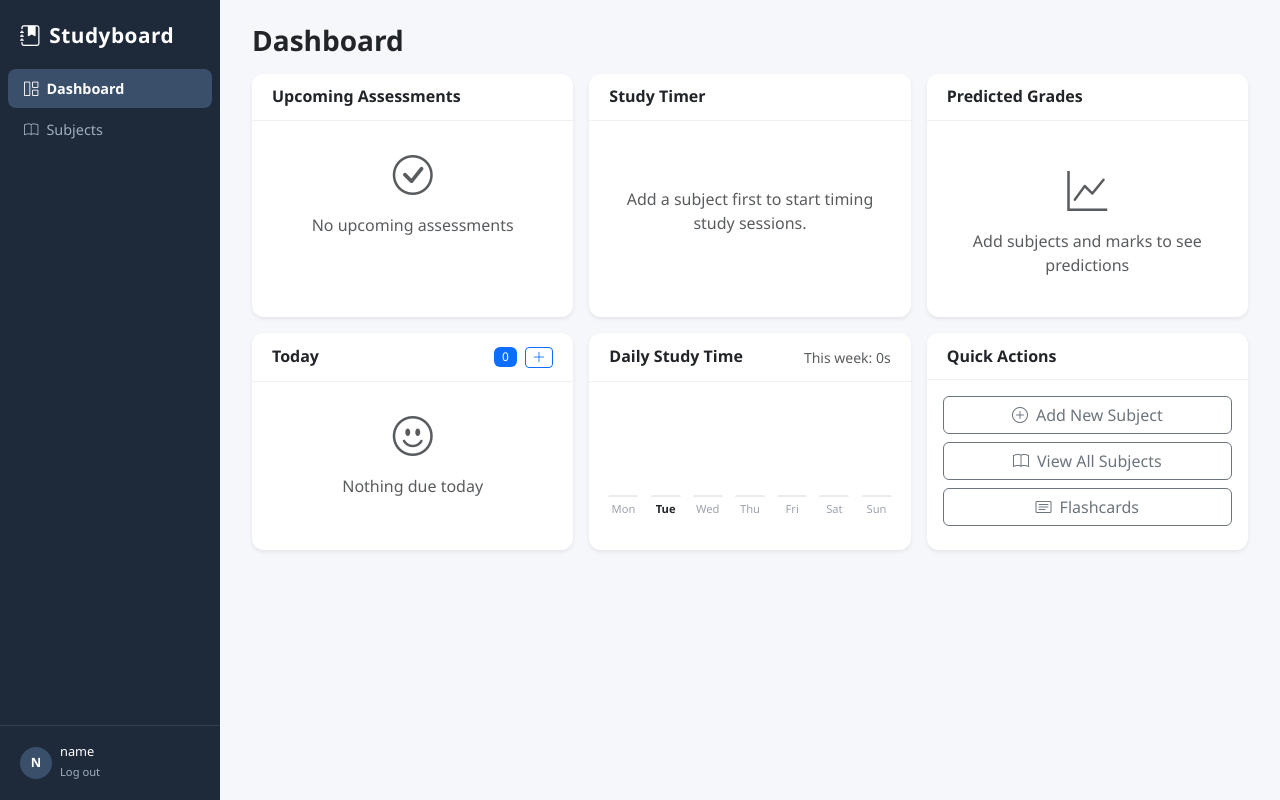
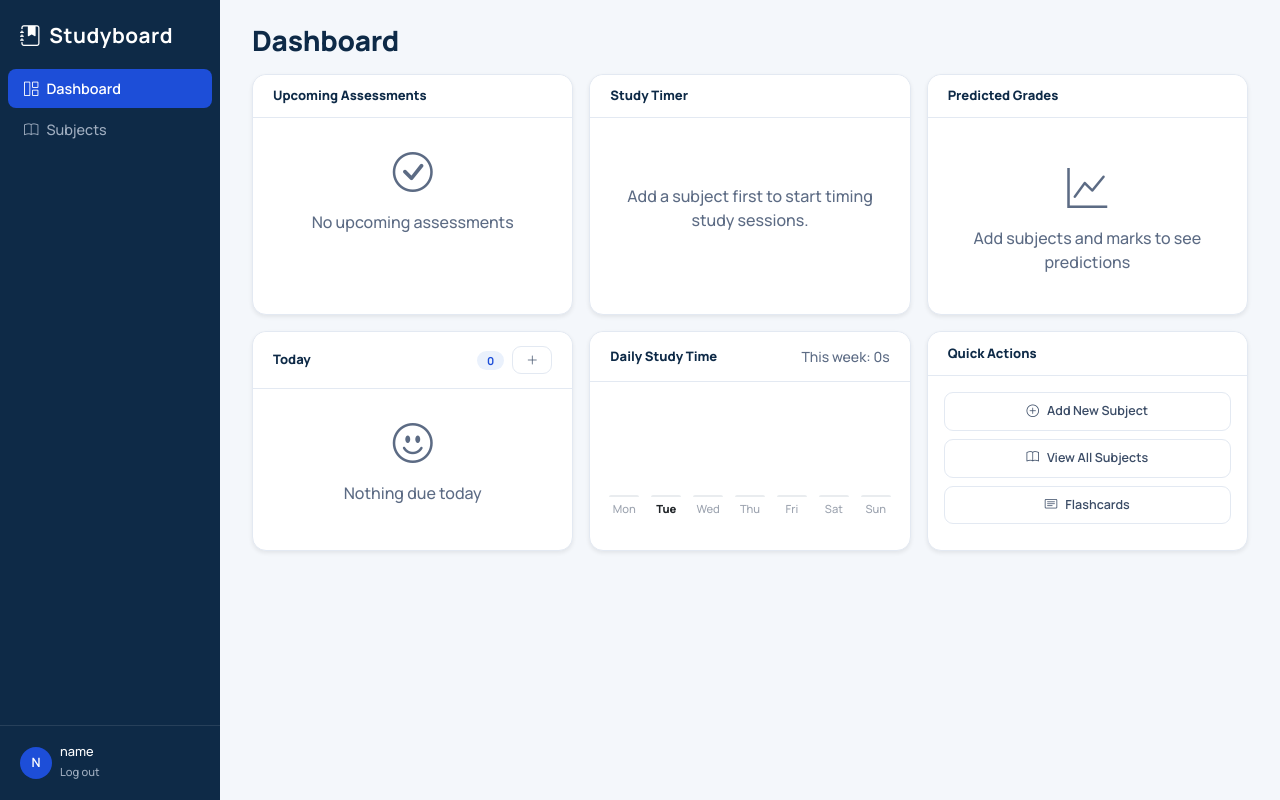
Before and after one commit to JamesKings480/StudyBoard, a Flask app: page /dashboard in a window 1280 px wide. Run offline with Flask 3, Linux system fonts and the light colour scheme; the visitor is signed in with stand-in values (Sample User, id 1); data that the repository does not hold is empty; some libraries are stand-ins or nearby versions.

Commit message:
Update style.css

```diff
--- a/static/css/style.css
+++ b/static/css/style.css
@@ -1,17 +1,57 @@
+@import url('https://fonts.googleapis.com/css2?family=Manrope:wght@400;500;600;700;800&display=swap');
+
 :root {
-    --sb-primary: #4A90D9;
-    --sb-bg: #f5f7fa;
-    --sb-sidebar: #1e2a3a;
-    --sb-sidebar-hover: #2a3a4e;
-    --sb-sidebar-active: #3a4f6a;
-    --sb-purple: #6366f1;
-    --sb-purple-hover: #5558e6;
+    --sb-ink: #0E2A47;
+    --sb-primary: #1D4ED8;
+    --sb-primary-hover: #1740B8;
+    --sb-tint: #EAF1FC;
+    --sb-bg: #F4F7FB;
+    --sb-border: #E3E9F2;
+    --sb-muted: #5C6B84;
+    --sb-muted-soft: #8595AC;
+    --sb-body: #3B4C66;
+    --sb-subtle: #F8FAFD;
+    --sb-success: #16A34A;
+    --sb-success-tint: #E8F7EE;
+    --sb-success-text: #15803D;
+    --sb-danger: #DC2626;
+    --sb-danger-tint: #FCEDEC;
+    --sb-danger-border: #F3D2D0;
+    --sb-danger-text: #B91C1C;
+    --sb-warning-tint: #FEF4E6;
+    --sb-warning-text: #B45309;
+    --sb-radius-card: 14px;
+    --sb-radius-control: 9px;
+    --sb-shadow: 0 1px 2px rgba(14, 42, 71, .05);
+    --sb-shadow-lift: 0 6px 16px rgba(14, 42, 71, .08);
+    --sb-transition: 140ms ease;
+    --sb-purple: #1D4ED8;
+    --sb-purple-hover: #1740B8;
+    --sb-sidebar: #0E2A47;
+    --sb-sidebar-hover: #16375A;
+    --sb-sidebar-active: #1D4ED8;
     --sidebar-width: 220px;
 }
 
 body {
     background-color: var(--sb-bg);
-    font-family: 'Segoe UI', system-ui, -apple-system, sans-serif;
+    font-family: 'Manrope', system-ui, -apple-system, sans-serif;
+    color: var(--sb-ink);
+    font-weight: 500;
+}
+
+h1, h2, h3, h4, h5, h6, .fw-bold {
+    font-weight: 800 !important;
+    color: var(--sb-ink);
+    letter-spacing: -0.01em;
+}
+
+.text-muted {
+    color: var(--sb-muted) !important;
+}
+
+small, .small {
+    font-weight: 500;
 }
 
 .auth-badge {
@@ -116,13 +156,18 @@ body {
 }
 
 .card {
-    border: none;
-    border-radius: 12px;
-    transition: transform 0.15s ease, box-shadow 0.15s ease;
+    border: 1px solid var(--sb-border);
+    border-radius: var(--sb-radius-card);
+    box-shadow: var(--sb-shadow);
+    transition: transform var(--sb-transition), box-shadow var(--sb-transition);
 }
 
 .card:hover {
-    box-shadow: 0 4px 16px rgba(0, 0, 0, 0.08);
+    box-shadow: var(--sb-shadow-lift);
+}
+
+.card-title {
+    font-weight: 800;
 }
 
 .alert {
@@ -230,9 +275,16 @@ body {
 }
 
 .card-header {
-    border-bottom: 1px solid rgba(0, 0, 0, 0.06);
-    border-radius: 12px 12px 0 0 !important;
+    border-bottom: 1px solid var(--sb-border);
+    border-radius: var(--sb-radius-card) var(--sb-radius-card) 0 0 !important;
     padding: 0.85rem 1.25rem;
+    background-color: #fff !important;
+}
+
+.card-header h6 {
+    font-size: 13px;
+    font-weight: 700;
+    letter-spacing: 0;
 }
 
 .subject-dot {
@@ -307,7 +359,37 @@ body {
 }
 
 .badge {
-    font-weight: 500;
+    font-size: 11px;
+    font-weight: 700;
+    padding: 4px 10px;
+    border-radius: 999px;
+    align-self: center;
+}
+
+.badge.bg-success {
+    background-color: var(--sb-success-tint) !important;
+    color: var(--sb-success-text) !important;
+}
+
+.badge.bg-danger {
+    background-color: var(--sb-danger-tint) !important;
+    color: var(--sb-danger-text) !important;
+}
+
+.badge.bg-warning {
+    background-color: var(--sb-warning-tint) !important;
+    color: var(--sb-warning-text) !important;
+}
+
+.badge.bg-primary {
+    background-color: var(--sb-tint) !important;
+    color: var(--sb-primary) !important;
+}
+
+.badge.bg-secondary,
+.badge.bg-info {
+    background-color: #EEF2F8 !important;
+    color: var(--sb-muted) !important;
 }
 
 .toast-success {
@@ -526,8 +608,8 @@ body {
 }
 
 .upload-drop-zone {
-    border: 2px dashed #cbd5e1;
-    border-radius: 10px;
+    border: 2px dashed var(--sb-border);
+    border-radius: var(--sb-radius-control);
     padding: 1.5rem;
     text-align: center;
     color: #64748b;
@@ -671,7 +753,7 @@ a.file-preview-card:hover .file-preview-open {
 }
 
 .today-item.todo-done {
-    background-color: #f0fdf4;
+    background-color: var(--sb-success-tint);
 }
 
 .today-item.todo-done .today-item-title {
@@ -716,8 +798,8 @@ a.file-preview-card:hover .file-preview-open {
 
 .flashcard-question {
     font-size: 1.35rem;
-    font-weight: 600;
-    color: #1e2a3a;
+    font-weight: 800;
+    color: var(--sb-ink);
     line-height: 1.4;
     max-width: 640px;
     margin: 0 auto;
@@ -742,3 +824,104 @@ a.file-preview-card:hover .file-preview-open {
     font-size: 1.05rem;
     line-height: 1.1;
 }
+
+.btn {
+    border-radius: var(--sb-radius-control);
+    font-size: 12.5px;
+    font-weight: 700;
+    padding: 9px 16px;
+    transition: background-color var(--sb-transition), border-color var(--sb-transition), color var(--sb-transition);
+}
+
+.btn-lg { font-size: 14px; padding: 12px 22px; }
+.btn-sm { font-size: 12px; padding: 7px 13px; }
+
+.btn-primary {
+    background-color: var(--sb-primary);
+    border-color: var(--sb-primary);
+    color: #fff;
+}
+
+.btn-primary:hover,
+.btn-primary:focus,
+.btn-primary:active {
+    background-color: var(--sb-primary-hover) !important;
+    border-color: var(--sb-primary-hover) !important;
+}
+
+.btn-outline-secondary,
+.btn-outline-primary {
+    background-color: #fff;
+    border: 1px solid var(--sb-border);
+    color: var(--sb-body);
+    font-weight: 600;
+}
+
+.btn-outline-secondary:hover,
+.btn-outline-primary:hover {
+    background-color: var(--sb-tint);
+    border-color: var(--sb-primary);
+    color: var(--sb-primary);
+}
+
+.btn-outline-danger {
+    background-color: #fff;
+    border: 1px solid var(--sb-danger-border);
+    color: var(--sb-danger);
+    font-weight: 600;
+}
+
+.btn-outline-danger:hover {
+    background-color: var(--sb-danger-tint);
+    border-color: var(--sb-danger);
+    color: var(--sb-danger);
+}
+
+.btn-success { background-color: var(--sb-success); border-color: var(--sb-success); }
+.btn-danger  { background-color: var(--sb-danger);  border-color: var(--sb-danger); }
+
+.form-control,
+.form-select {
+    border: 1px solid var(--sb-border);
+    border-radius: var(--sb-radius-control);
+    padding: 8.5px 12px;
+    font-size: 12.5px;
+    font-weight: 500;
+    color: var(--sb-ink);
+    transition: border-color var(--sb-transition), box-shadow var(--sb-transition);
+}
+
+.form-control::placeholder { color: var(--sb-muted-soft); }
+
+.form-control:focus,
+.form-select:focus {
+    border: 1.5px solid var(--sb-primary);
+    box-shadow: 0 0 0 3px var(--sb-tint);
+}
+
+.form-label {
+    font-size: 12px;
+    font-weight: 700;
+    color: var(--sb-ink);
+    margin-bottom: 0.35rem;
+}
+
+.form-text {
+    font-size: 12px;
+    font-weight: 500;
+    color: var(--sb-muted);
+}
+
+.list-group-item {
+    border-color: var(--sb-border);
+    font-weight: 500;
+}
+
+.list-group-item-action:hover { background-color: var(--sb-subtle); }
+.progress { background-color: #EEF2F8; }
+
+.alert {
+    border-radius: var(--sb-radius-control);
+    font-size: 13px;
+    font-weight: 600;
+}
```
